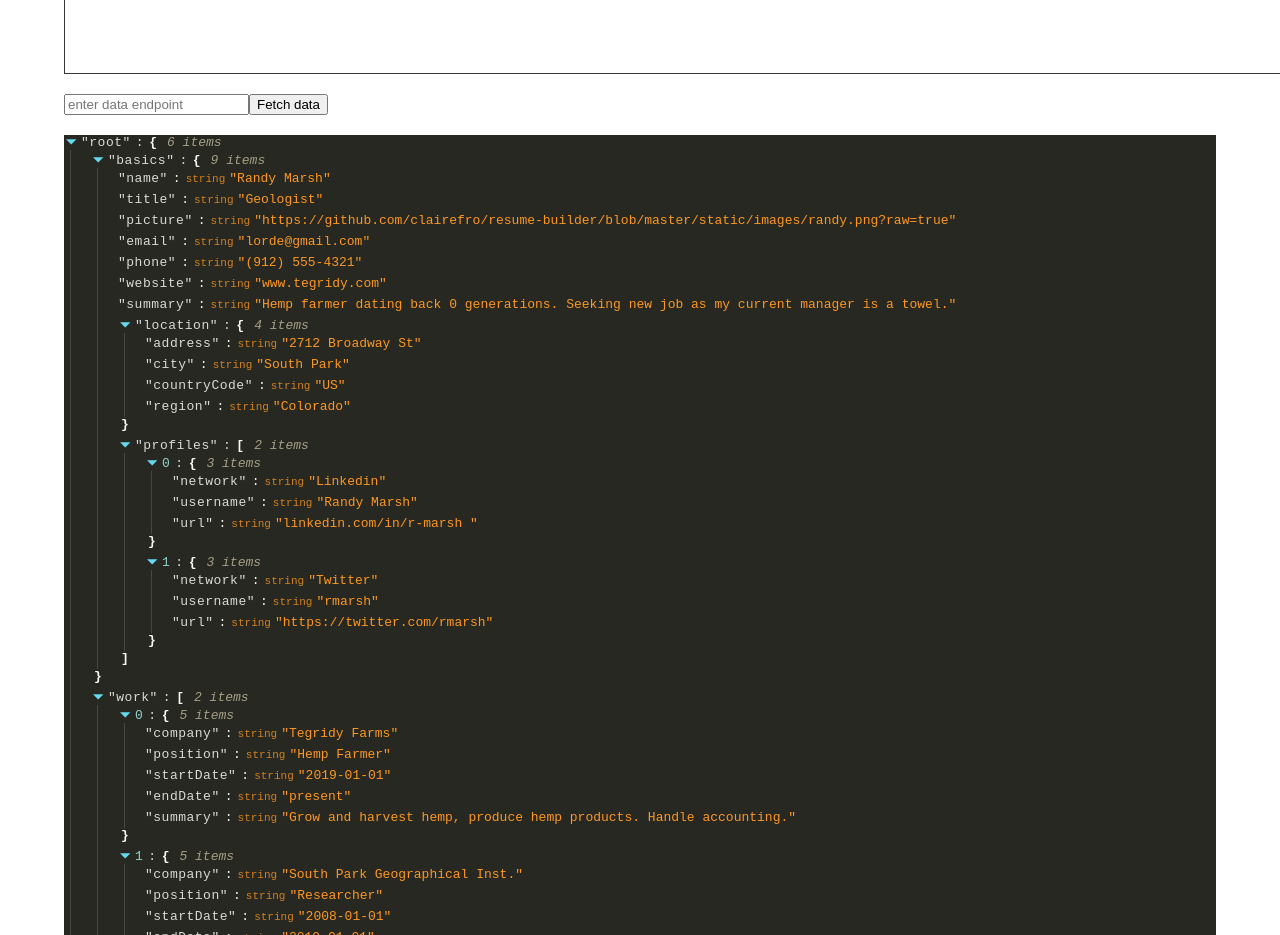
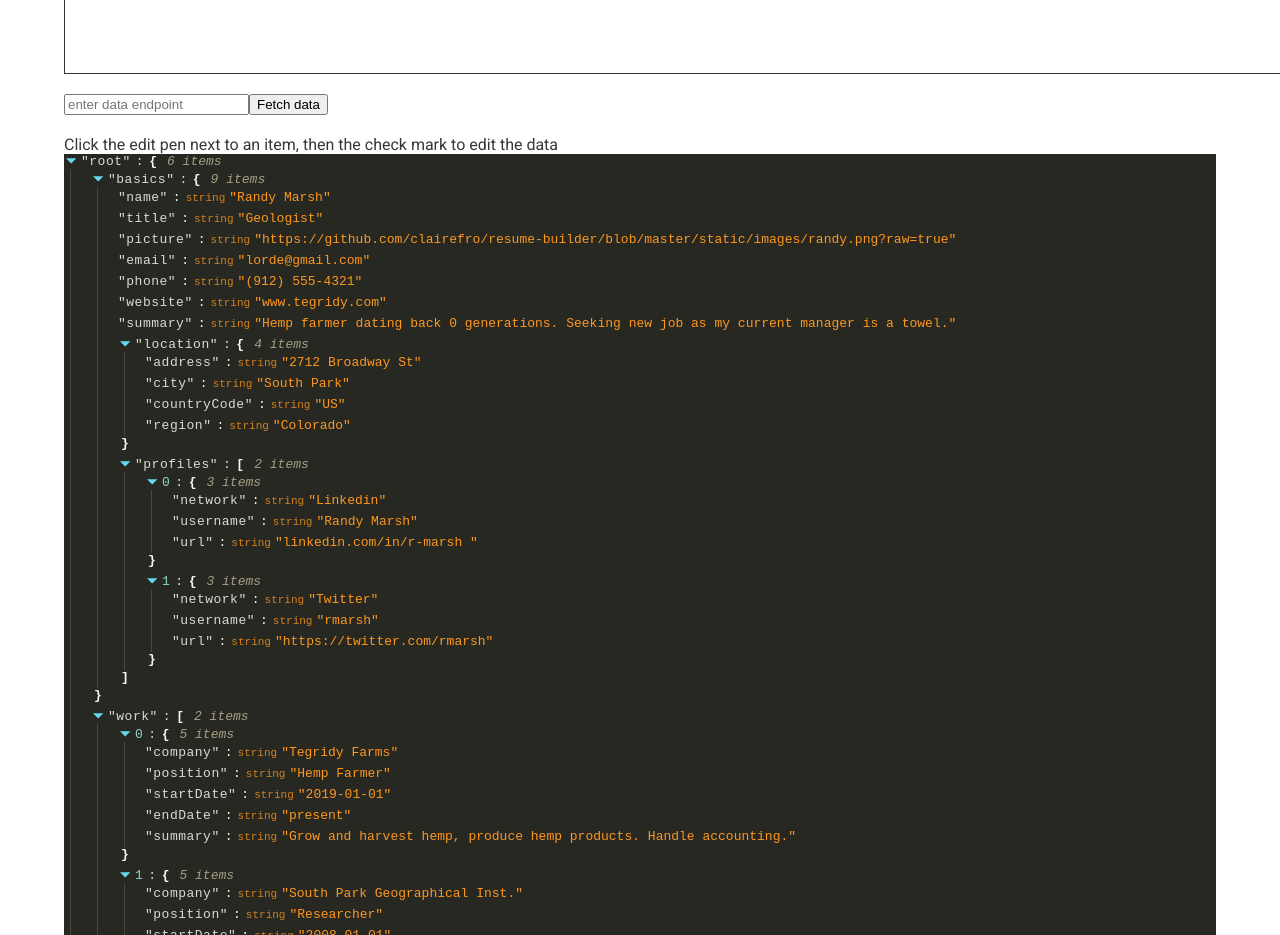
Before and after one commit to clairefro/resume-builder, a React (Create React App) app: page / in a window 1280 px wide. Shown: the part 1720-2655 px from the top of the page. Built offline with nearby package versions, Linux system fonts and the light colour scheme.

Commit message:
add explanation

```diff
--- a/src/components/resumeGenerator.js
+++ b/src/components/resumeGenerator.js
@@ -33,6 +33,7 @@ const ResumeGenerator = () => {
         <input type="text" id="input-fetch" placeholder="enter data endpoint" />
         <input type="submit" value="Fetch data"/>
       </form>
+      <p>Click the edit pen next to an item, then the check mark to edit the data</p>
       <ReactJson theme="monokai" src={data} onEdit={update}/>
     </div>
   )
```
